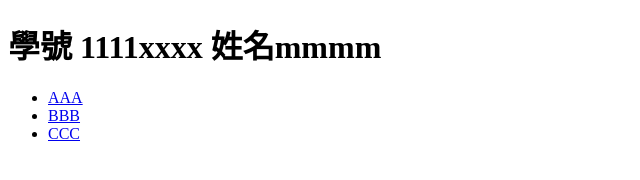
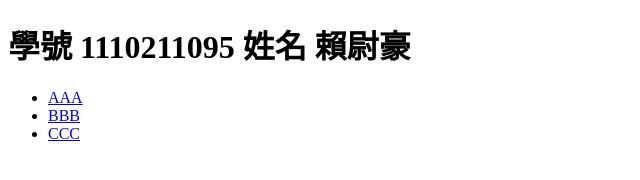
Before and after one commit to weihaolai/homework_content, a plain HTML site: page index.html in a window 1280 px wide. Shown: the whole page, without its empty margins (0-640 px from the left). Drawn offline with Linux system fonts and the light colour scheme.

Commit message:
change title

```diff
--- a/index.html
+++ b/index.html
@@ -7,7 +7,7 @@
     <title>2022 UD2 git practice</title>
 </head>
 <body>
-	<h1>學號 1111xxxx 姓名mmmm</h1>
+	<h1>學號 1110211095 姓名 賴尉豪</h1>
     <ul>
         <li><a href="aaa.html">AAA</a></li>
         <li><a href="bbb.html">BBB</a></li>
```
